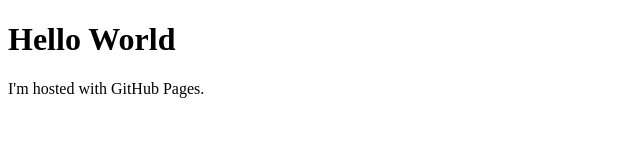
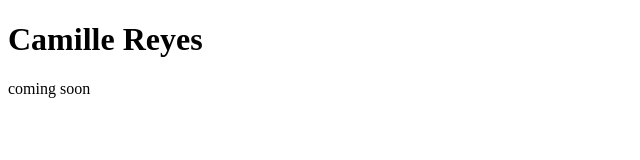
Before and after one commit to camillealana/camillealana.github.io, a plain HTML site: page index.html in a window 1280 px wide. Shown: the whole page, without its empty margins (0-640 px from the left). Drawn offline with Linux system fonts and the light colour scheme.

Commit message:
changed text

```diff
--- a/index.html
+++ b/index.html
@@ -1,7 +1,7 @@
 <!DOCTYPE html>
 <html>
 <body>
-<h1>Hello World</h1>
-<p>I'm hosted with GitHub Pages.</p>
+<h1>Camille Reyes</h1>
+<p>coming soon</p>
 </body>
 </html>
```
